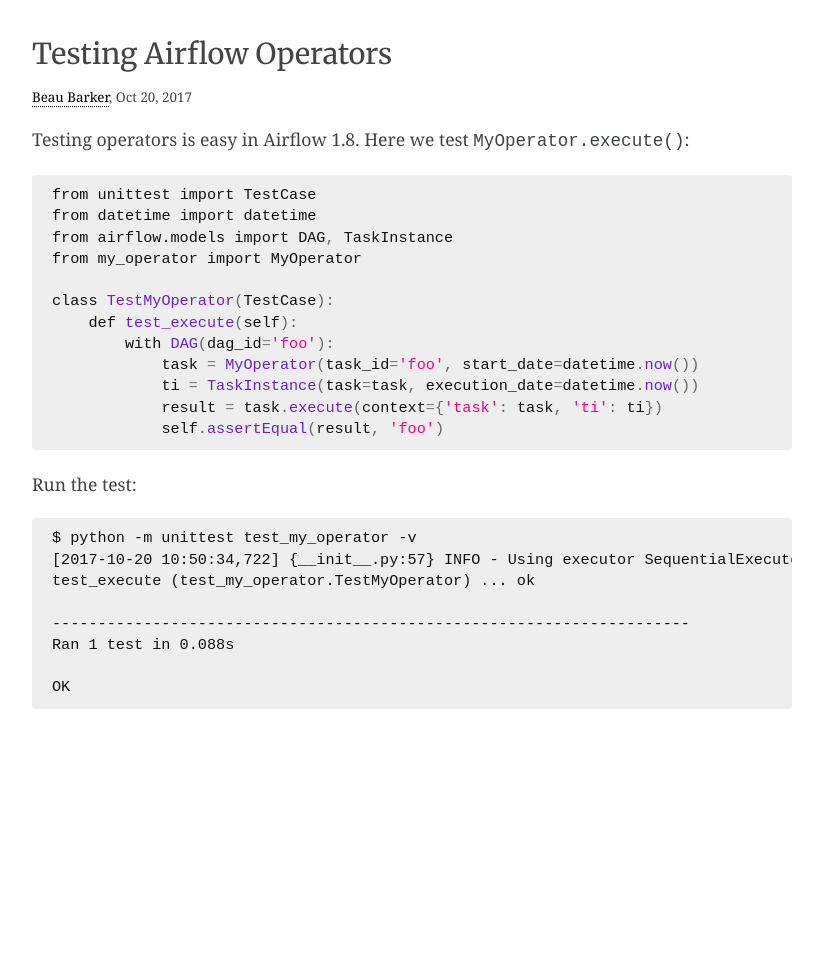
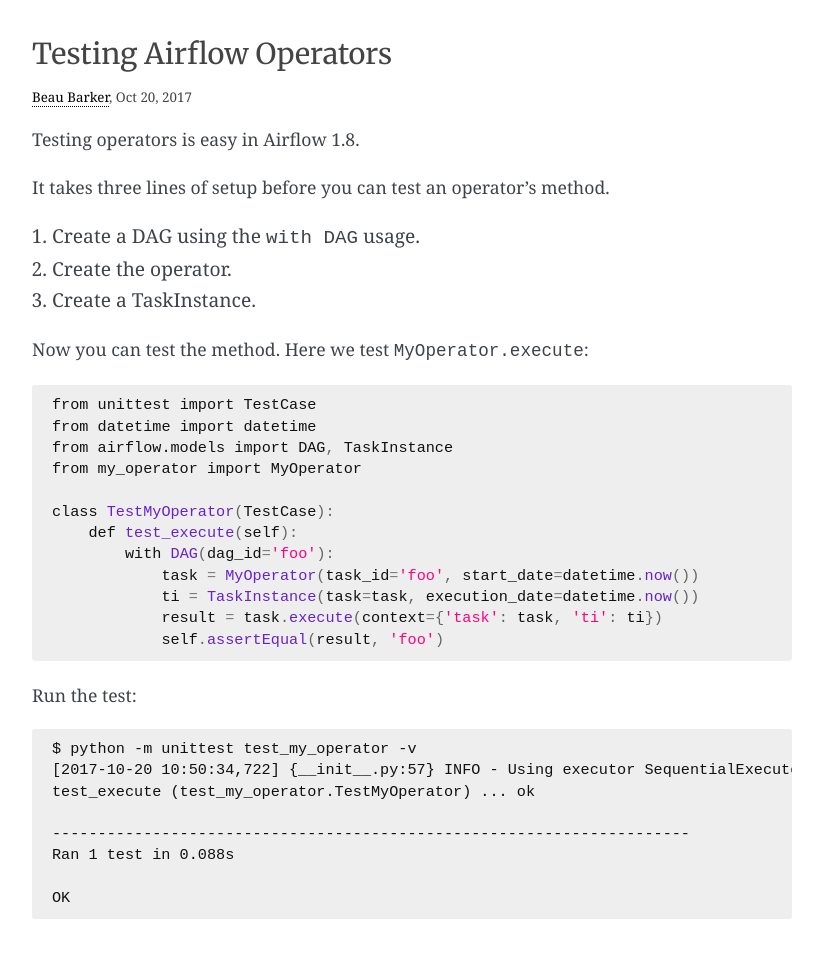
Before and after one commit to explodinglabs/explodinglabs.github.io, a Jekyll site: the page built from _posts/2017-10-20-testing-airflow-operators.markdown, in a window 1280 px wide. Shown: the whole page, without its empty margins (228-1051 px from the left). Built offline with Jekyll 4.4.1, drawn with Linux system fonts in a browser that asks for light colours; some web fonts are replaced; comment, search, counter and statistics services are not loaded; before the commit the page ends 900 px from its top, so only the background shows below that.

Commit message:
Adjust airflow doc

````diff
--- a/_posts/2017-10-20-testing-airflow-operators.markdown
+++ b/_posts/2017-10-20-testing-airflow-operators.markdown
@@ -6,7 +6,16 @@
 redirect_from: /airflow/testing-airflow-operators
 comments: true
 ---
-Testing operators is easy in Airflow 1.8. Here we test `MyOperator.execute()`:
+Testing operators is easy in Airflow 1.8.
+
+It takes three lines of setup before you can test an operator's method.
+
+1. Create a DAG using the `with DAG` usage.
+2. Create the operator.
+3. Create a TaskInstance.
+
+Now you can test the method. Here we test `MyOperator.execute`:
+
 ```python
 from unittest import TestCase
 from datetime import datetime
````
